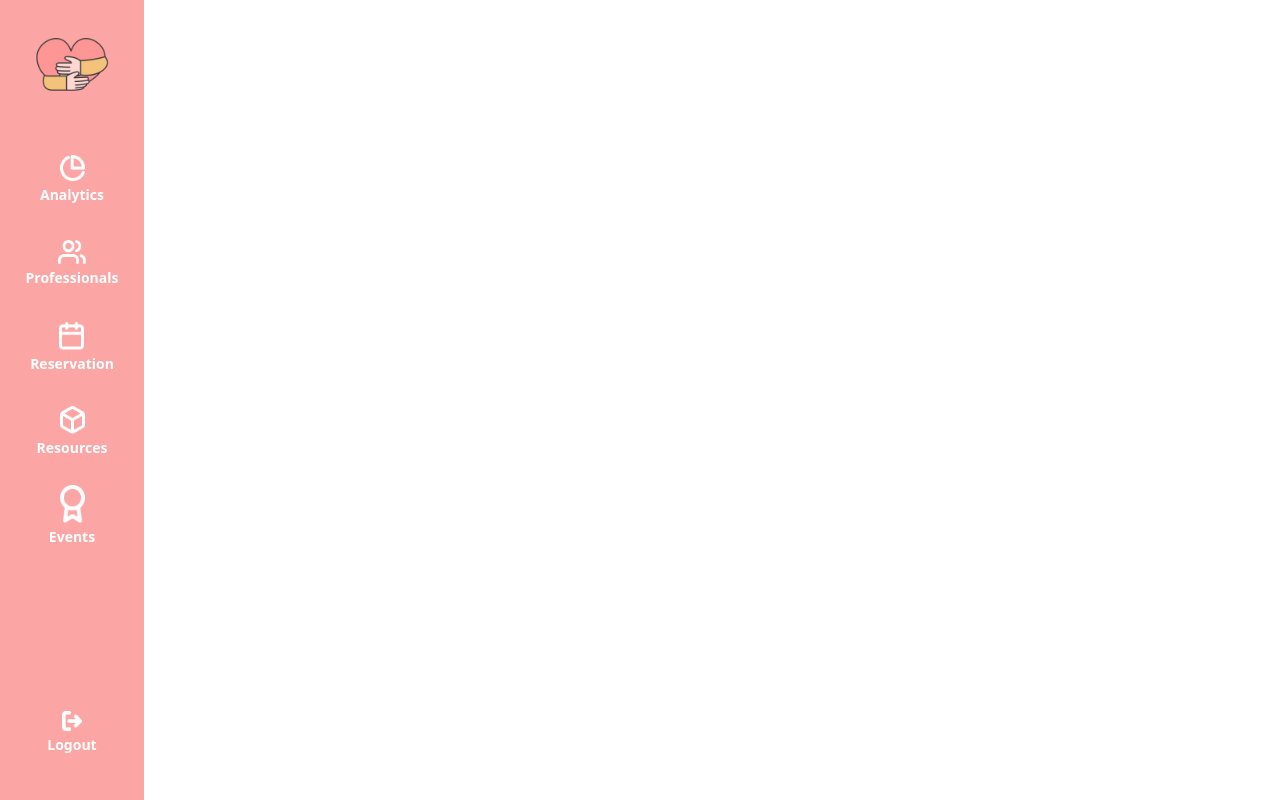
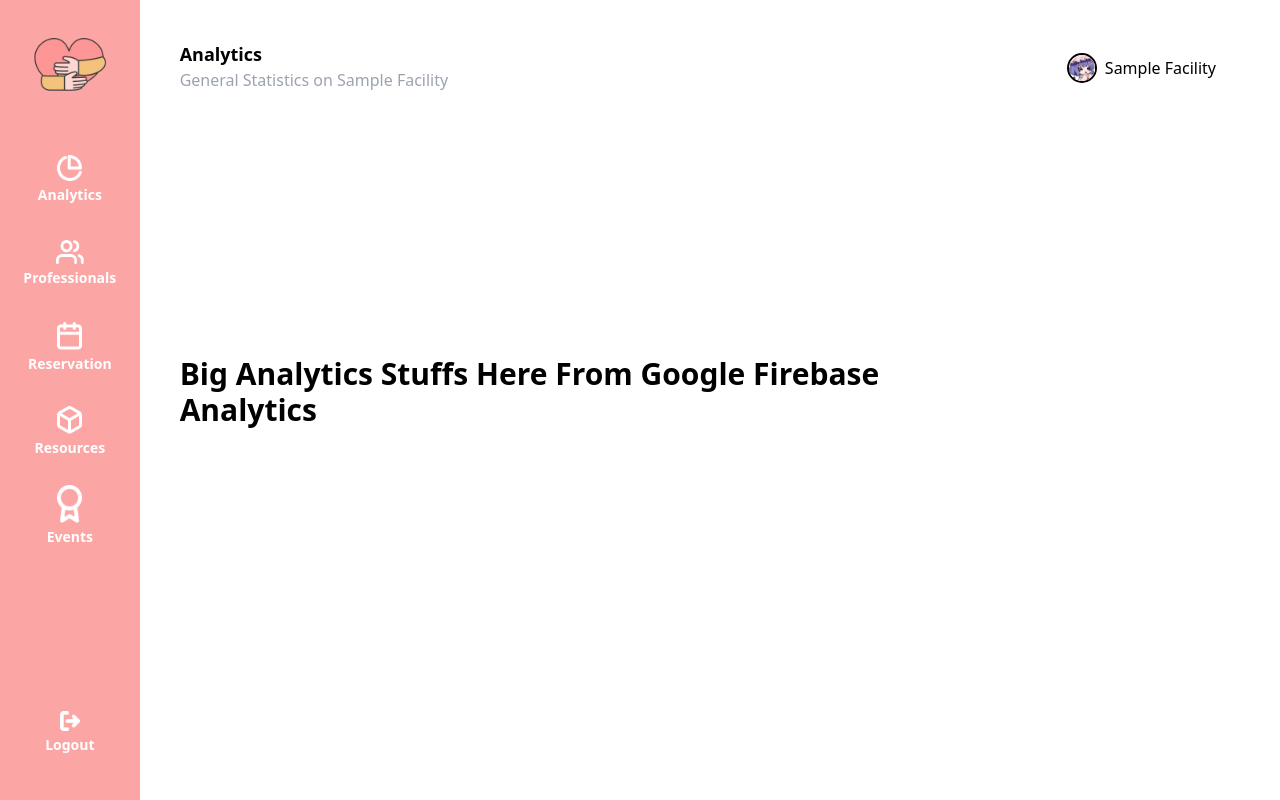
Before and after one commit to soliken1/HelpKonnect-WebRepo, a Next.js app: page /dashboard in a window 1280 px wide. Built offline with nearby package versions, Linux system fonts and the light colour scheme.

Commit message:
Analytics Initial Design

```diff
--- a/src/app/dashboard/page.js
+++ b/src/app/dashboard/page.js
@@ -1,5 +1,7 @@
 "use client";
 import Sidebar from "@/components/dashboard/Sidebar";
+import Analytics from "@/components/dashboard/Analytics";
+import SideAnalytics from "@/components/dashboard/SideAnalytics";
 import { useState, useEffect } from "react";
 function Dashboard() {
   const [role, setRole] = useState("");
@@ -7,8 +9,10 @@ function Dashboard() {
     setRole("facility");
   }, []);
   return (
-    <div>
+    <div className="flex flex-row">
       <Sidebar role={role} />
+      <Analytics />
+      <SideAnalytics />
     </div>
   );
 }
--- /dev/null
+++ b/src/components/dashboard/Analytics.js
@@ -0,0 +1,21 @@
+import React from "react";
+
+function Analytics() {
+  return (
+    <div className="w-2/3 h-screen p-10">
+      <div className="flex flex-col">
+        <label className="text-lg font-bold">Analytics</label>
+        <label className="font-medium text-gray-400">
+          General Statistics on Sample Facility
+        </label>
+      </div>
+      <div className="h-5/6 flex justify-center items-center">
+        <label className="font-bold text-3xl">
+          Big Analytics Stuffs Here From Google Firebase Analytics
+        </label>
+      </div>
+    </div>
+  );
+}
+
+export default Analytics;
--- /dev/null
+++ b/src/components/dashboard/SideAnalytics.js
@@ -0,0 +1,20 @@
+import React from "react";
+import Image from "next/image";
+
+function SideAnalytics() {
+  return (
+    <div className="w-1/4">
+      <div className="h-24 flex pt-10 ps-16 pe-16 justify-end items-center gap-2">
+        <Image
+          className="rounded-full border-2 border-black"
+          src="/SampleImage.jpg"
+          width={30}
+          height={30}
+        />
+        <label className="text-black">Sample Facility</label>
+      </div>
+    </div>
+  );
+}
+
+export default SideAnalytics;
```
Also changed, not shown: public/SampleImage.jpg (added).
